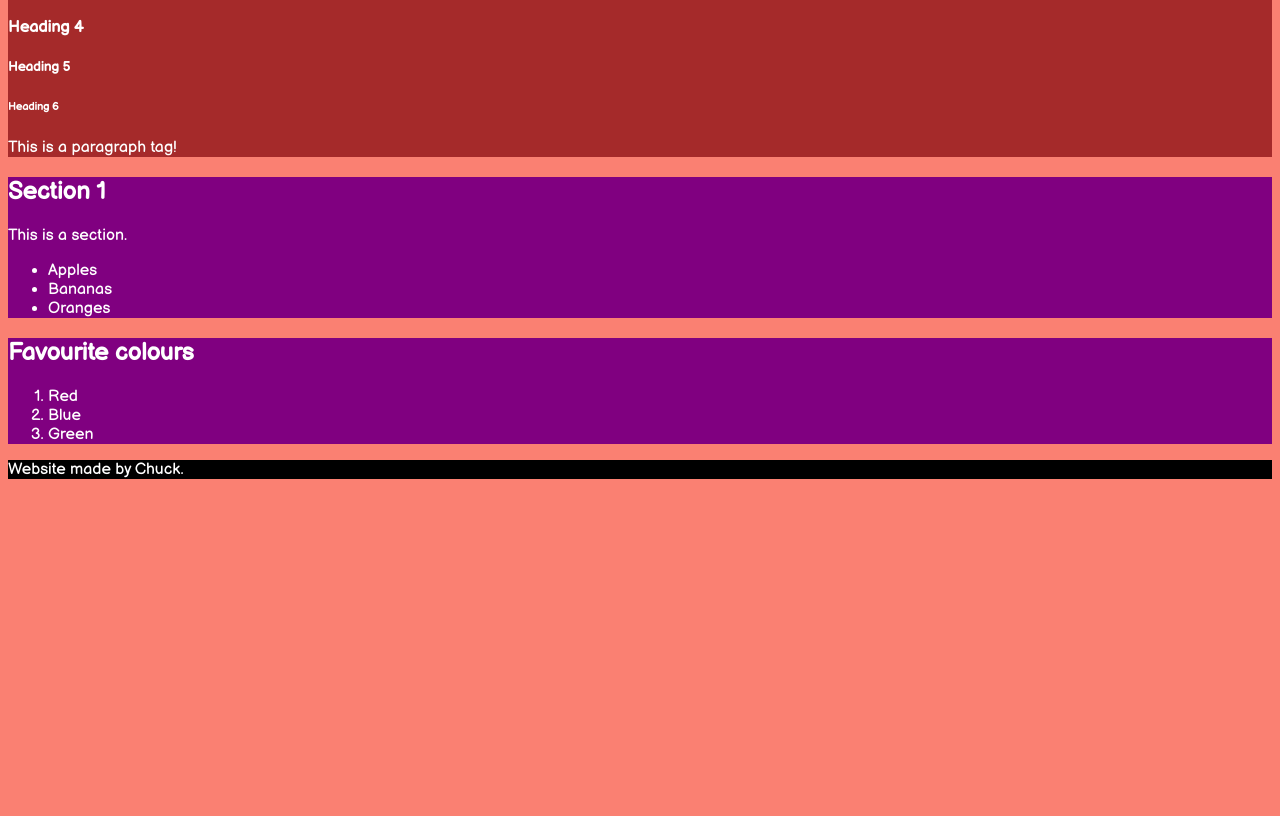
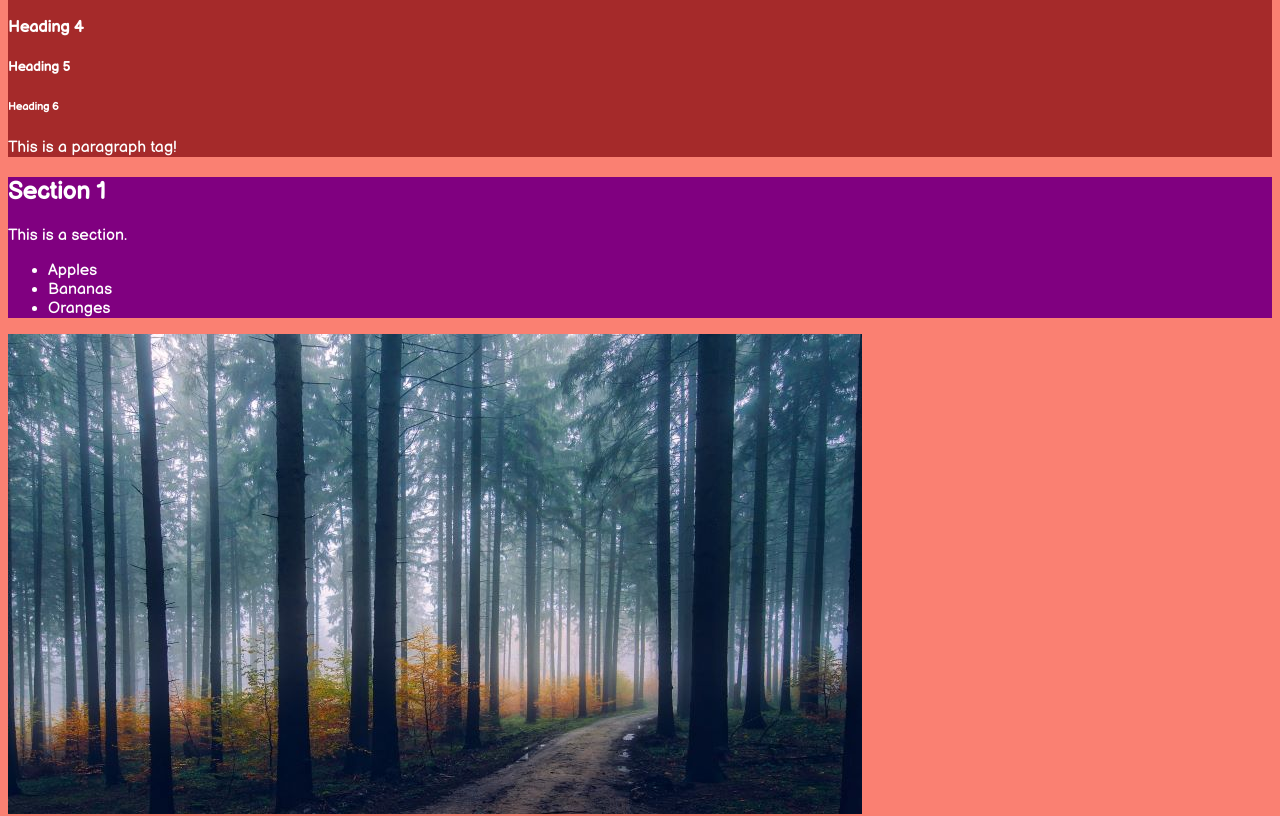
Before and after one commit to charlespeterz/Website, a plain HTML site: page index.html in a window 1280 px wide. Shown: the part 157-973 px from the top of the page. Before the commit the page ends 800 px from the top, so only its background shows below. Drawn offline with Linux system fonts and the light colour scheme.

Commit message:
added an image

```diff
--- a/index.html
+++ b/index.html
@@ -31,6 +31,7 @@
         <li>Oranges</li>
       </ul>
     </section>
+    <img src="images/resizedtrees.jpg"/>
 
     <section>
       <h1>Favourite colours</h1>
```
Also changed, not shown: images/lakeroad.jpg (added), images/resizedtrees.jpg (added).
